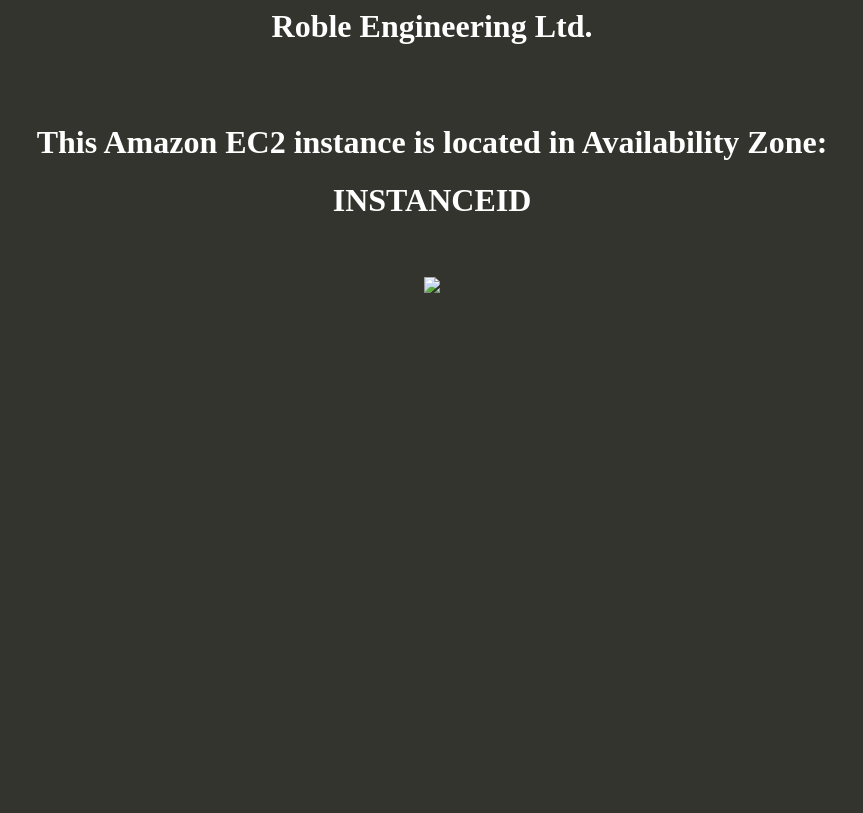
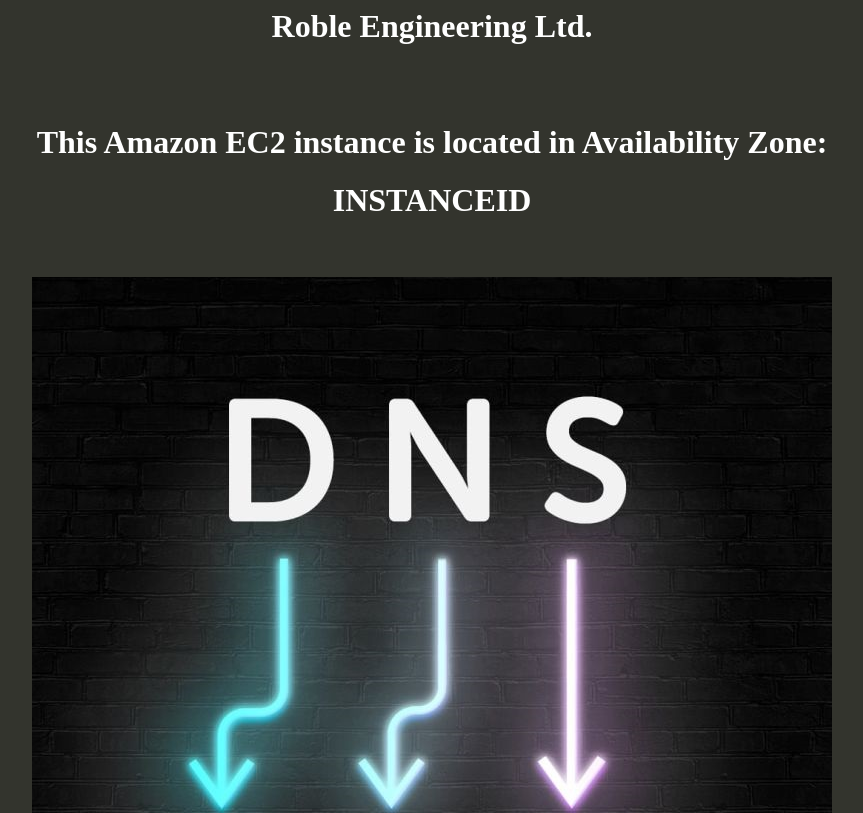
Before and after one commit to MoRoble/AWS-Projects, a plain HTML site: page Route 53/HDN-Website/index.html in a window 1280 px wide. Shown: the top 813 px of the page, without its empty margins (208-1071 px from the left). Drawn offline with Linux system fonts and the light colour scheme.

Commit message:
Update index.html

```diff
--- a/Route 53/HDN-Website/index.html
+++ b/Route 53/HDN-Website/index.html
@@ -16,7 +16,7 @@ h1 {
   <h1>INSTANCEID</h1>
   <br>
   <br>
-  <center><img src="dns-temp.jpg"></center>
+  <center><img src="dns-tem.jpg"></center>
 
 </body>
 </html>
```
